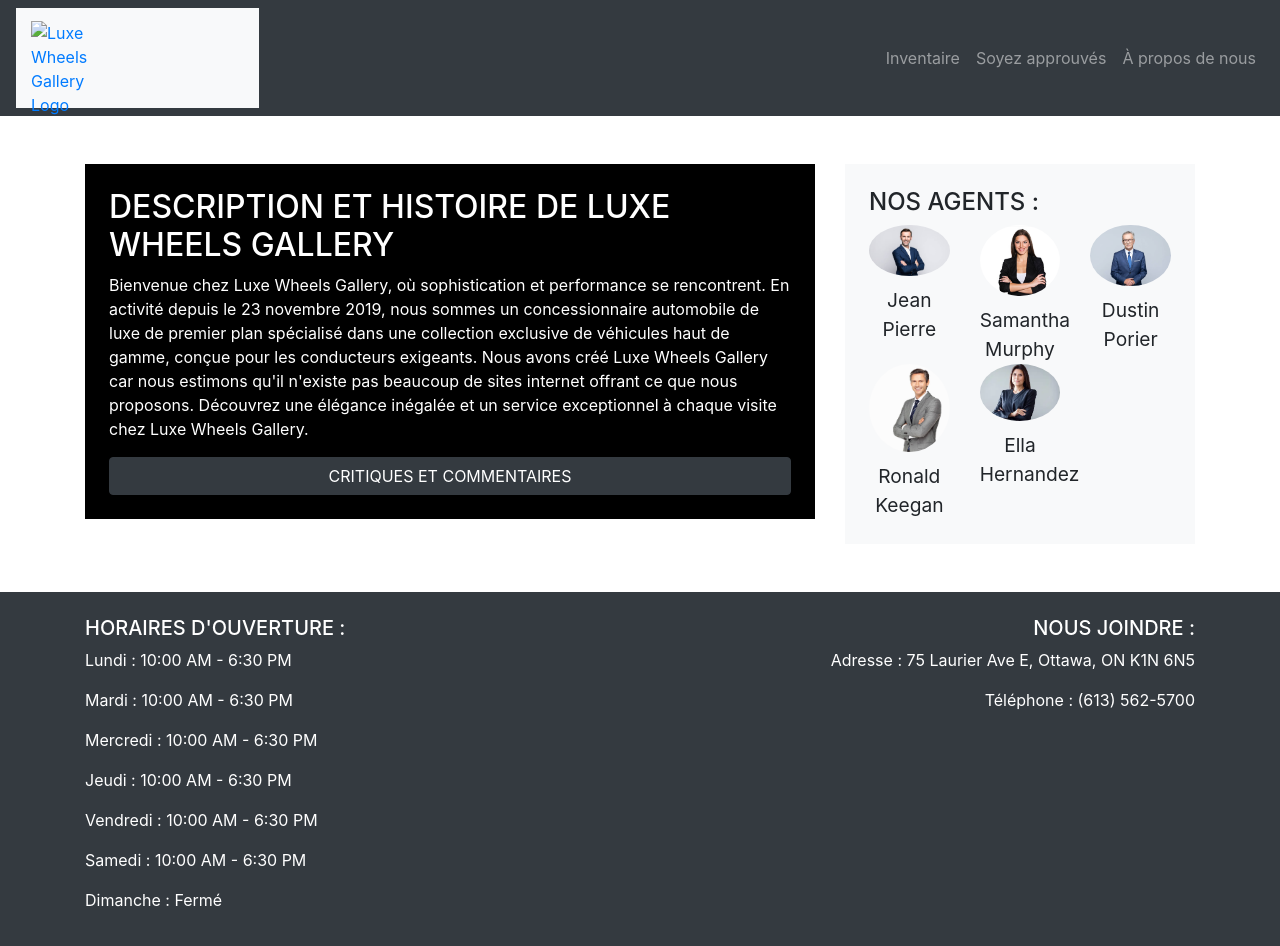
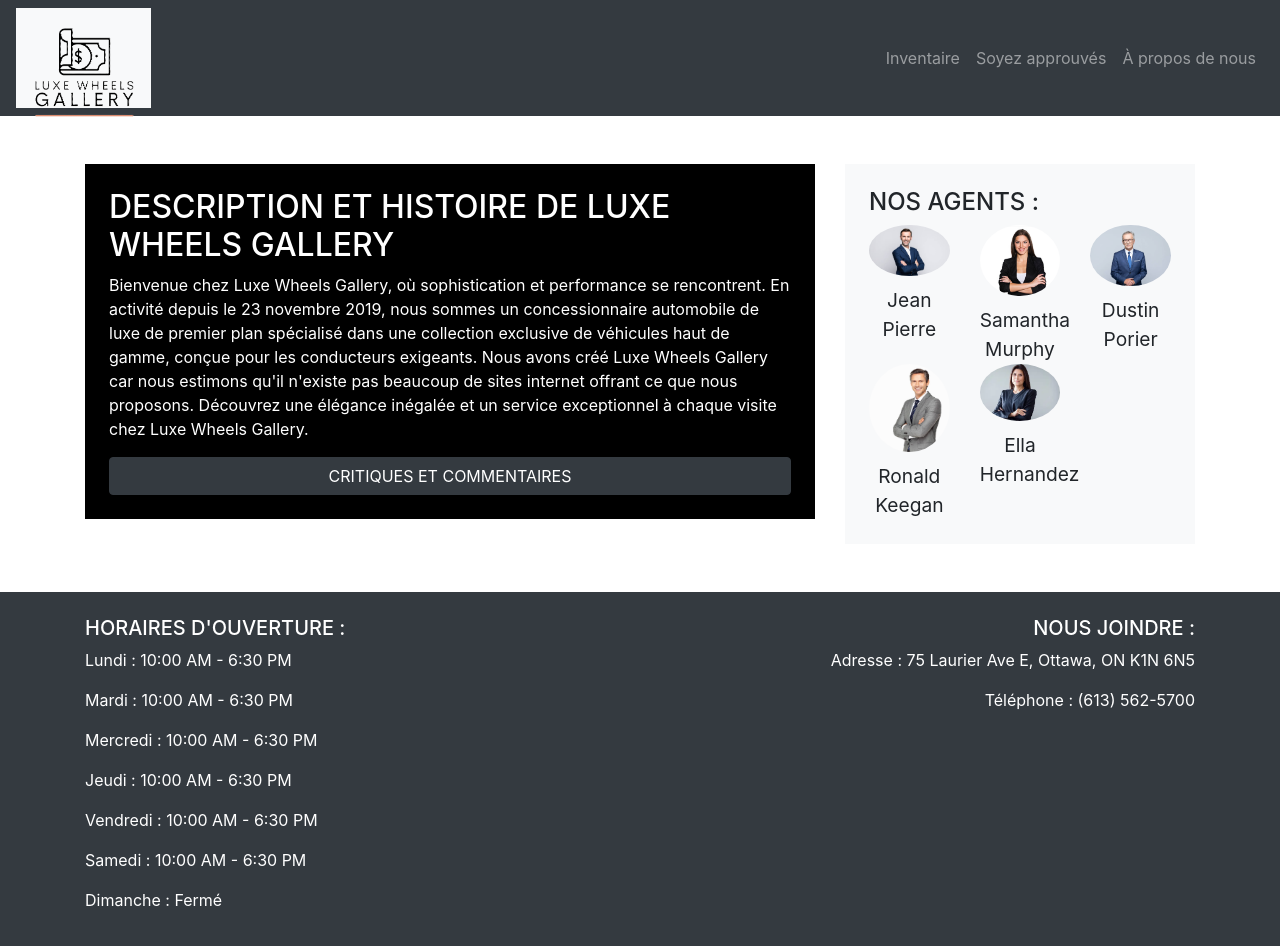
Before and after one commit to ddush054/SEG3525-E3, a plain HTML site: page about.html in a window 1280 px wide. Drawn offline with nearby package versions, Linux system fonts and the light colour scheme.

Commit message:
updated changes

```diff
--- a/about.html
+++ b/about.html
@@ -19,7 +19,7 @@
             <div class="col-md-6 text-left">
               <a href="index.html">
                 <img
-                  src="img/logo.png"
+                  src="img/Screenshot (118).png"
                   alt="Luxe Wheels Gallery Logo"
                   class="logo-img"
                 />
```
Also changed, not shown: approval.html (+1 -1 lines), confirmation.html (+1 -1 lines), inventory.html (+1 -1 lines).
